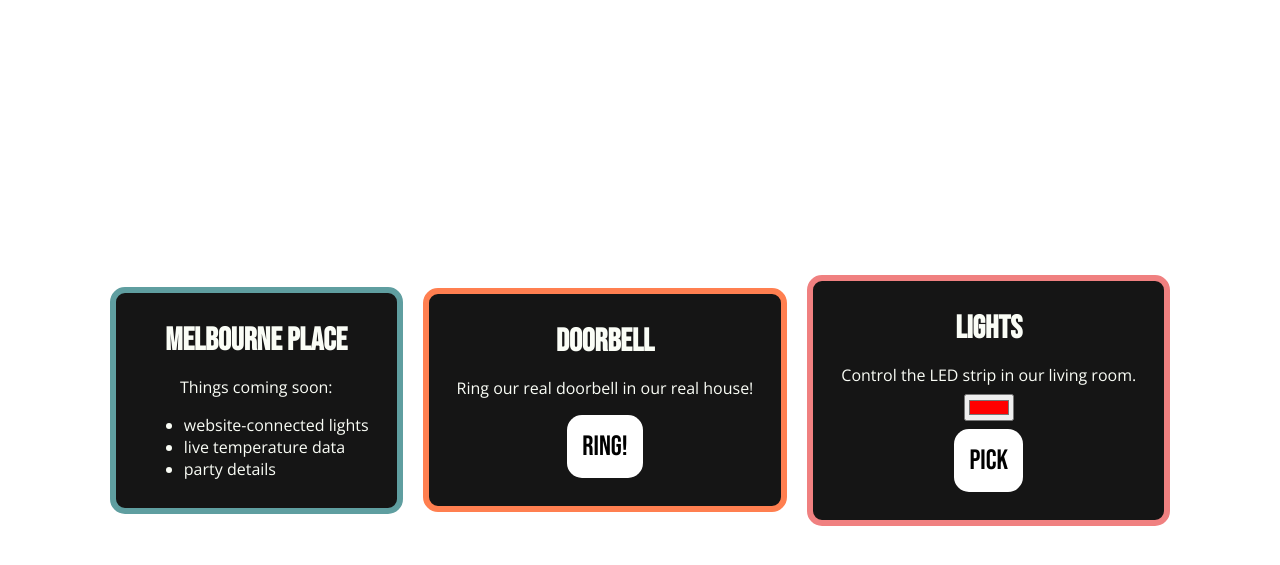
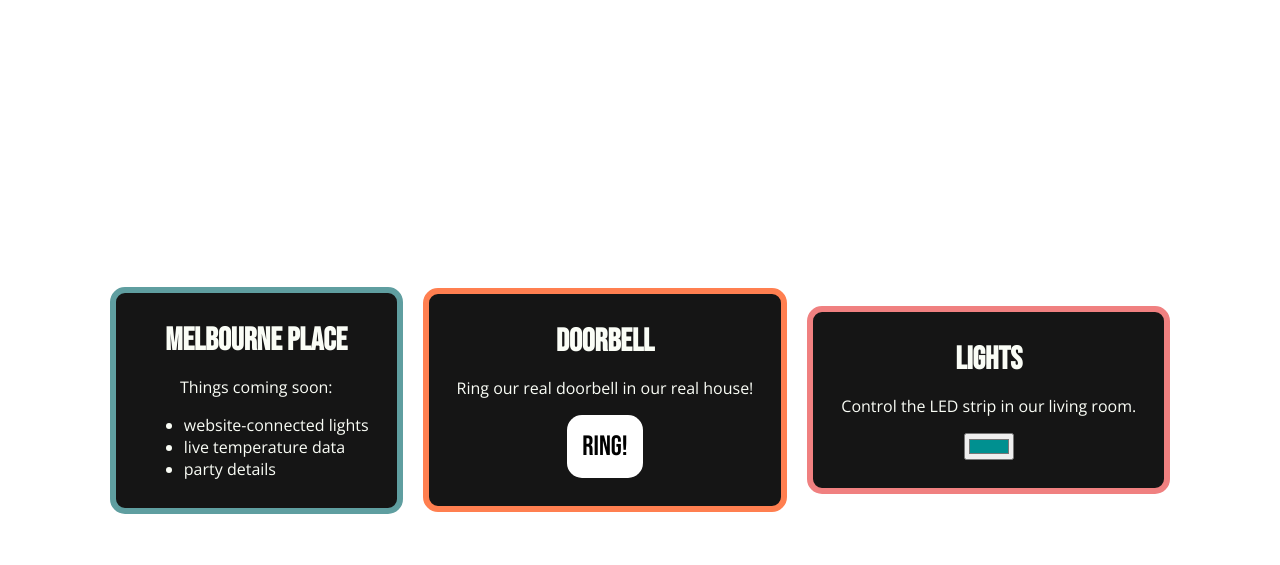
Before and after one commit to btRooke/melbourne-place, a PHP site: page / in a window 1280 px wide. Shown: the top 565 px of the page. Run offline with PHP 8.4, Linux system fonts and the light colour scheme; some libraries are stand-ins or nearby versions.

Commit message:
Lights change

```diff
--- a/core.css
+++ b/core.css
@@ -113,3 +113,7 @@ ul {
 .sectionBox.lights {
     border: lightcoral solid 6px;
 }
+
+.picker {
+    margin: 8px;
+}
--- a/index.html
+++ b/index.html
@@ -55,8 +55,8 @@
                 <h1>Lights</h1>
 
                 <p>Control the LED strip in our living room.</p>
-                <input type="color" id="favcolor" name="favcolor" value="#ff0000">
-                <button id ="bell" class="ringer">Pick</button>
+
+                <input type="color" id="lightcolour" name="lightcolour" value="#009090" class="picker">
 
             </div>
 
```
